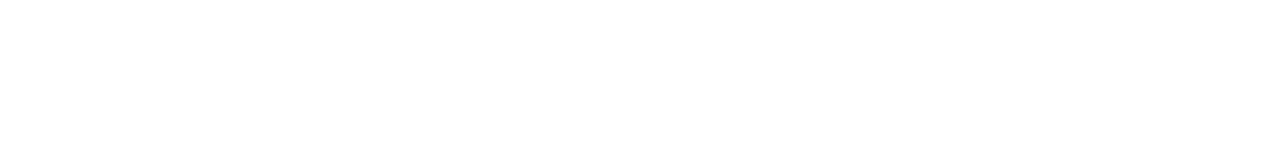
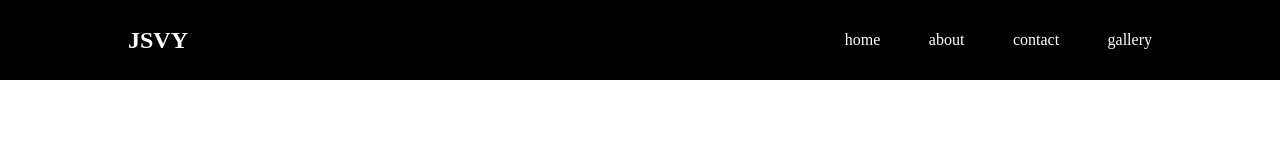
Before and after one commit to jemblonganvalley/mywebsite, a plain HTML site: page index.html in a window 1280 px wide. Drawn offline with Linux system fonts and the light colour scheme.

Commit message:
update navbar

```diff
--- a/index.html
+++ b/index.html
@@ -9,6 +9,15 @@
 </head>
 <body>
 
+    <nav class="navbar">
+        <h1 class="brand">JSVY</h1>
+        <div class="menu">
+            <a href="#home" class="menuItem">home</a>
+            <a href="#about" class="menuItem">about</a>
+            <a href="#contact" class="menuItem">contact</a>
+            <a href="#gallery" class="menuItem">gallery</a>
+        </div>
+    </nav>
 
 
 
--- a/main.css
+++ b/main.css
@@ -14,3 +14,35 @@ body{
     margin: 0;
     overflow-x: hidden;
 }
+
+.navbar{
+    width: 100vw;
+    height: 10vh;
+    padding: 0 10%;
+    display: flex;
+    align-items: center;
+    justify-content: flex-start;
+    background-color: #000;
+    position: sticky;
+    top: 0;
+    left: 0;
+    z-index: 100;
+}
+
+.brand{
+    color: white;
+}
+
+.menu{
+    width: 30%;
+    display: flex;
+    justify-content: space-between;
+    align-items: center;
+    color: white;
+    margin-left: auto;
+}
+
+a{
+    color: inherit;
+    text-decoration: none;
+}
```
